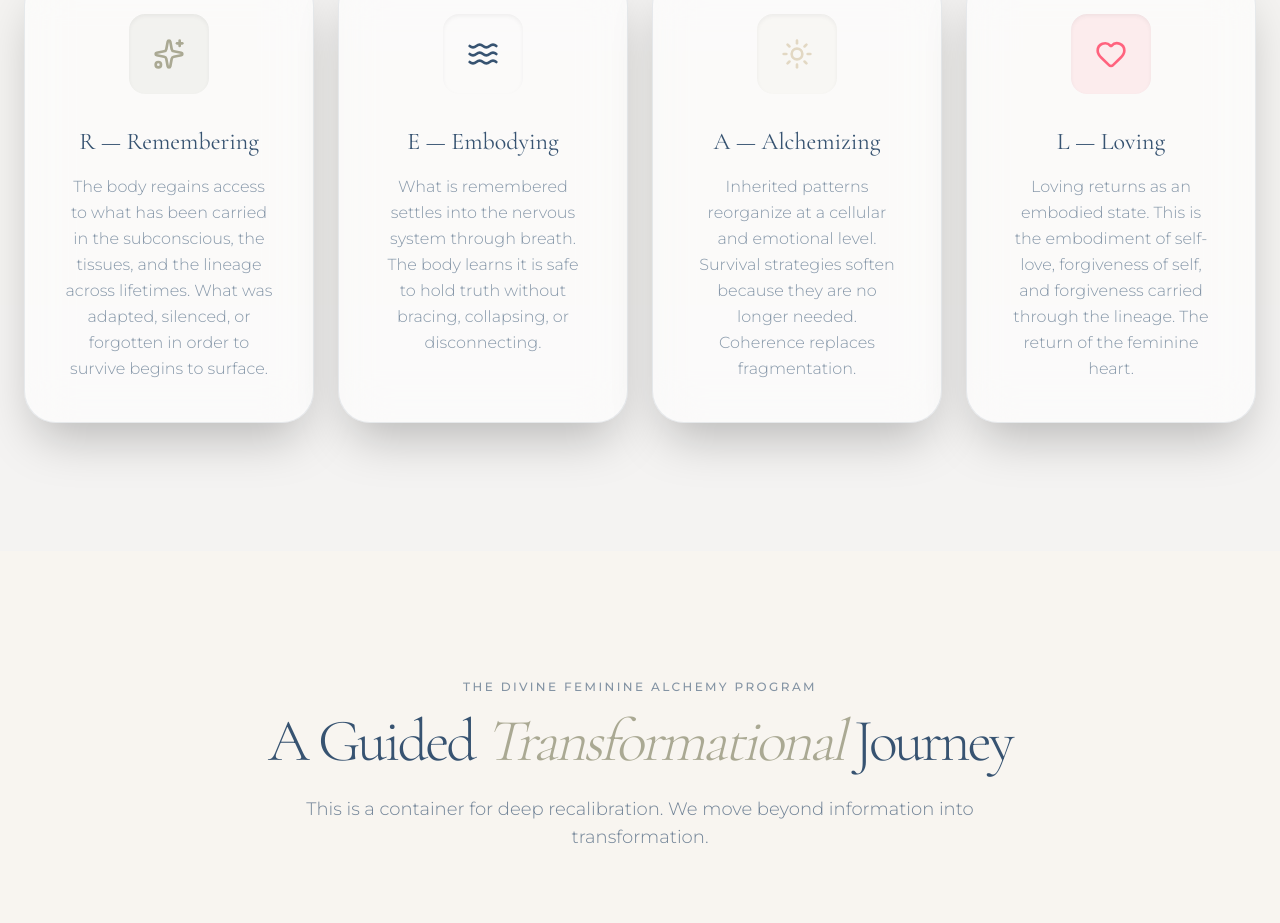
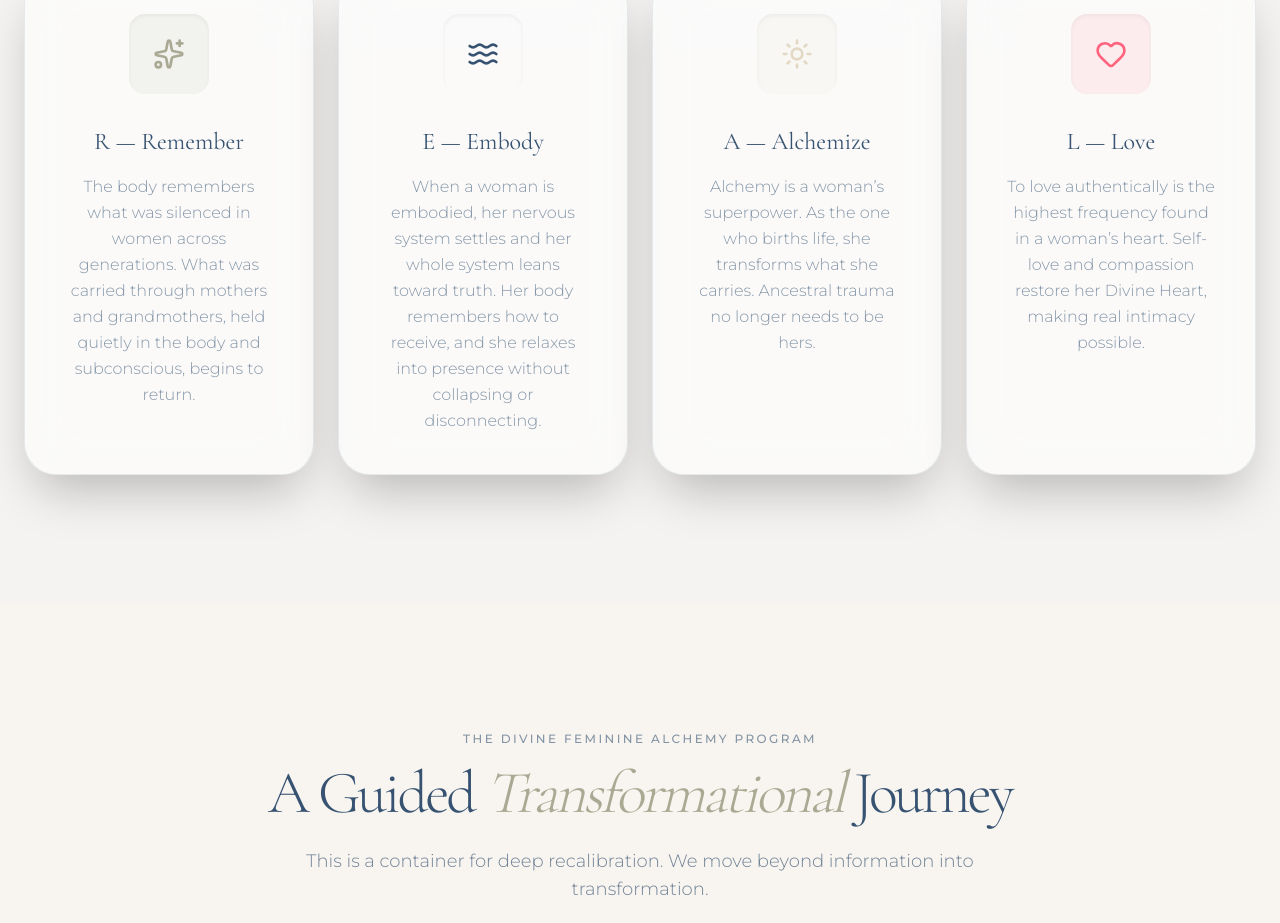
Before and after one commit to majorvfx/shamanic-beauty, a Next.js app: page / in a window 1280 px wide. Shown: the part 4014-4937 px from the top of the page. Built offline with nearby package versions, Linux system fonts and the light colour scheme.

Commit message:
Update R.E.A.L Method content with revised copy

```diff
--- a/src/components/Method.tsx
+++ b/src/components/Method.tsx
@@ -6,26 +6,26 @@ import { Sparkles, Waves, Sun, Heart } from "lucide-react";
 
 const steps = [
     {
-        title: "R — Remembering",
-        description: "The body regains access to what has been carried in the subconscious, the tissues, and the lineage across lifetimes. What was adapted, silenced, or forgotten in order to survive begins to surface.",
+        title: "R — Remember",
+        description: "The body remembers what was silenced in women across generations. What was carried through mothers and grandmothers, held quietly in the body and subconscious, begins to return.",
         icon: <Sparkles className="text-gold" size={32} />,
         color: "bg-gold/10",
     },
     {
-        title: "E — Embodying",
-        description: "What is remembered settles into the nervous system through breath. The body learns it is safe to hold truth without bracing, collapsing, or disconnecting.",
+        title: "E — Embody",
+        description: "When a woman is embodied, her nervous system settles and her whole system leans toward truth. Her body remembers how to receive, and she relaxes into presence without collapsing or disconnecting.",
         icon: <Waves className="text-sunset" size={32} />,
         color: "bg-sunset/10",
     },
     {
-        title: "A — Alchemizing",
-        description: "Inherited patterns reorganize at a cellular and emotional level. Survival strategies soften because they are no longer needed. Coherence replaces fragmentation.",
+        title: "A — Alchemize",
+        description: "Alchemy is a woman’s superpower. As the one who births life, she transforms what she carries. Ancestral trauma no longer needs to be hers.",
         icon: <Sun className="text-gold-light" size={32} />,
         color: "bg-gold-light/10",
     },
     {
-        title: "L — Loving",
-        description: "Loving returns as an embodied state. This is the embodiment of self-love, forgiveness of self, and forgiveness carried through the lineage. The return of the feminine heart.",
+        title: "L — Love",
+        description: "To love authentically is the highest frequency found in a woman’s heart. Self-love and compassion restore her Divine Heart, making real intimacy possible.",
         icon: <Heart className="text-rose-400" size={32} />,
         color: "bg-rose-400/10",
     },
```
